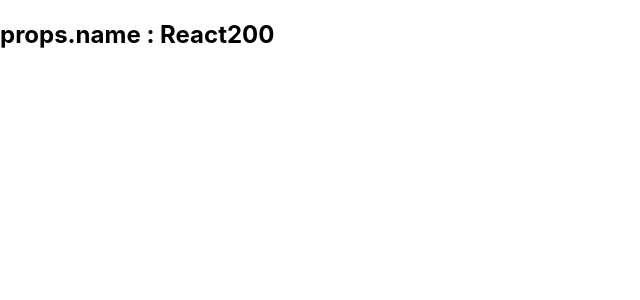
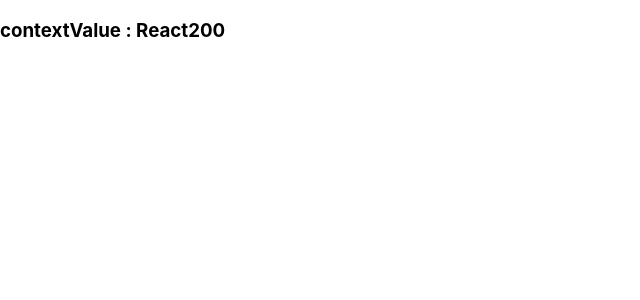
Before and after one commit to chaengs/React200, a React (Create React App) app: page / in a window 1280 px wide. Shown: the top 300 px of the page, without its empty margins (0-640 px from the left). Built offline with nearby package versions, Linux system fonts and the light colour scheme.

Commit message:
076 컨텍스트 api 사용하기

```diff
--- a/src/App.js
+++ b/src/App.js
@@ -1,15 +1,13 @@
 import React from 'react';
-import ReactHoc from './Hoc/R075_ReactHoc'
+import ContextApi from './Context/R076_ContextApi'
 
 function App() {
   return (
     <div>
-      <ReactHoc name='React200' />
+      <ContextApi />
     </div>
   );
 }
 
 export default App;
-
-//고차 컴포넌트 : 컴포넌트를 인자로 받거나 반환하는 함수
-//하이오더 컴포넌트를 구현하면 여러 컴포넌트에 동일하게 적용되어야 하는 공통 기능을 코드 중복 없이 사용할 수 있음.
+// 컨텍스트는 데이터의 공급자와 소비자를 정의하고 데이터가 필요한 컴포넌트만 사용할 수  있게 구현할 수 있음
--- /dev/null
+++ b/src/Context/R076_ContextApi.js
@@ -0,0 +1,17 @@
+import React from "react";
+import Children from './contextChildren';
+
+const {Provider, Consumer} = React.createContext()
+export {Consumer}
+
+class R076_ContextApi extends React.Component {
+    render () {
+        return (
+            <Provider value='React200'>
+                <Children />
+            </Provider>
+        )
+    }
+}
+
+export default R076_ContextApi;
--- /dev/null
+++ b/src/Context/contextChildren.js
@@ -0,0 +1,12 @@
+import React from "react";
+import Children2 from './contextChildren2';
+
+class contextChildren extends React.Component {
+    render() {
+        return(
+            <Children2 />
+        )
+    }
+}
+
+export default contextChildren;
--- /dev/null
+++ b/src/Context/contextChildren2.js
@@ -0,0 +1,14 @@
+import React from "react";
+import {Consumer} from './R076_ContextApi';
+
+class contextChildren2 extends React.Component {
+    render() {
+        return (
+            <Consumer>
+                {contextValue => <h3>{`contextValue : ${contextValue}`}</h3>}
+            </Consumer>
+        )
+    }
+}
+
+export default contextChildren2;
```
